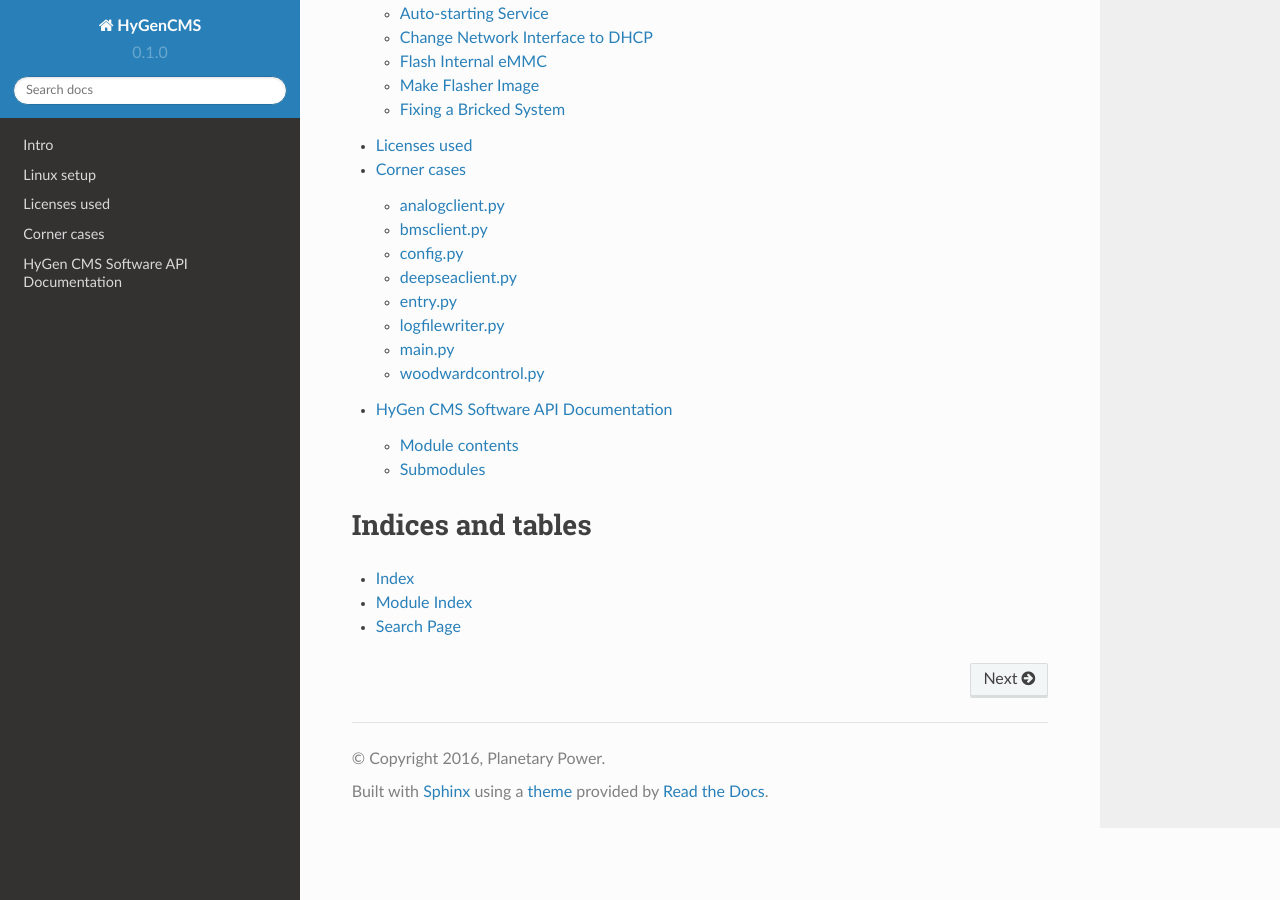
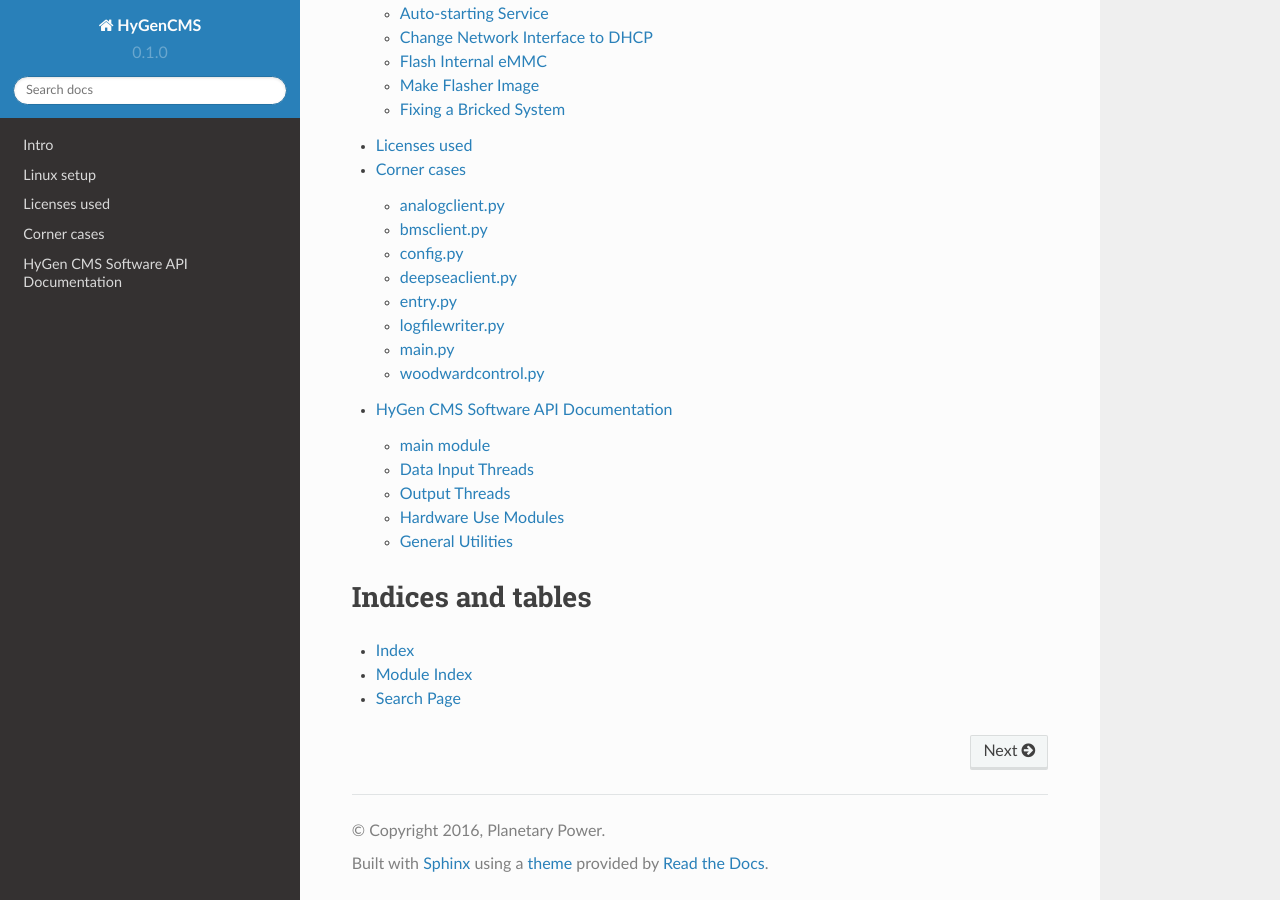
Before and after one commit to BillMarty/HyGenCMS, a Sphinx documentation site: the page built from docs/source/index.txt, in a window 1280 px wide and 900 px high, scrolled down 602 px. Built offline with Sphinx 7.4.7 and the Read the Docs theme 2.0.0, drawn with Linux system fonts in a browser that asks for light colours.

Commit message:
Slight documentation edits

```diff
--- a/docs/source/api.txt
+++ b/docs/source/api.txt
@@ -5,18 +5,11 @@
 *The following are the API documentation strings taken from the source
 code.*
 
-
-Module contents
----------------
-
 .. automodule:: hygencms
    :members:
 
-Submodules
-----------
-
 main module
-===========
+-----------
 
 .. automodule:: hygencms.main
    :members:
@@ -25,7 +18,7 @@
 
 
 Data Input Threads
-==================
+------------------
 
 hygencms.asyncio
 ^^^^^^^^^^^^^^^^
@@ -64,7 +57,7 @@
 
 
 Output Threads
-==============
+--------------
 
 hygencms.filewriter
 ^^^^^^^^^^^^^^^^^^^
@@ -85,7 +78,7 @@
 
 
 Hardware Use Modules
-====================
+--------------------
 
 hygencms.adc
 ^^^^^^^^^^^^
@@ -160,7 +153,7 @@
 
 
 General Utilities
-=================
+-----------------
 
 hygencms.config
 ^^^^^^^^^^^^^^^
```
